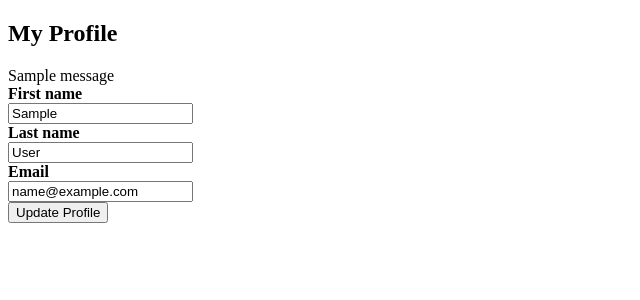
After one commit to jtutor26/video_chat, a Django app: page /profile/ in a window 1280 px wide. The commit adds this page. Shown: the top 300 px of the page, without its empty margins (0-640 px from the left). Run offline with Django 5.2, Linux system fonts and the light colour scheme; a user stored in the database is signed in; tables that the repository leaves empty hold one stand-in row (values such as "Sample post"); one stand-in notice (Sample message) is shown.

Commit message:
Profile update page

```diff
--- a/config/settings.py
+++ b/config/settings.py
@@ -120,5 +120,4 @@ STATIC_URL = 'static/'
 
 
 # Using our custom user model instead of the normal one
-
 AUTH_USER_MODEL = 'users.CustomUser'
--- a/config/templates/base.html
+++ b/config/templates/base.html
@@ -3,6 +3,7 @@
     <title>VideoChat - {%block title%}{%endblock title%}</title>
 </head>
 <body>
+    <!--NEED A NAV BAR-->
     {%block content%}
     {%endblock content%}
 </body>
--- a/config/urls.py
+++ b/config/urls.py
@@ -18,6 +18,6 @@ from django.contrib import admin
 from django.urls import path, include
 
 urlpatterns = [
+    path('', include('users.urls')),
     path('admin/', admin.site.urls),
-    path('', include('users.urls'))
 ]
--- a/users/forms.py
+++ b/users/forms.py
@@ -2,15 +2,28 @@ from django import forms
 from django.contrib.auth.forms import UserCreationForm, AuthenticationForm
 from .models import CustomUser
 
+# Register Form
 class CustomUserCreationForm(UserCreationForm):
     class Meta:
         model = CustomUser
         # fields the user will fill out when creating an account
         fields = ('email', 'first_name', 'last_name')
 
+# Login Form
 class CustomAuthenticationForm(AuthenticationForm):
     # We override the default 'username' field to look like an Email field
     username = forms.CharField(
         label='Email',
         widget=forms.EmailInput(attrs={'class': 'form-control', 'autocomplete': 'email'})
     )
+
+# Update Form
+class UserUpdateForm(forms.ModelForm):
+    class Meta:
+        model = CustomUser
+        fields = ('first_name', 'last_name', 'email')
+
+    def __init__(self, *args, **kwargs):
+        super(UserUpdateForm, self).__init__(*args, **kwargs)
+        for field in self.fields:
+            self.fields[field].widget.attrs.update({'class': 'form-control'})
--- /dev/null
+++ b/users/templates/users/profile.html
@@ -0,0 +1,34 @@
+{% extends 'base.html' %}
+
+{% block content %}
+    <h2>My Profile</h2>
+
+    {% if messages %}
+        {% for message in messages %}
+            <div>
+                {{ message }}
+            </div>
+        {% endfor %}
+    {% endif %}
+
+    <div>
+        <form method="post">
+            {% csrf_token %}
+
+            {% for field in form %}
+                <div>
+                    <label><strong>{{ field.label }}</strong></label>
+                    <br>
+                    {{ field }}
+                    {% if field.errors %}
+                        <div>
+                            {{ field.errors }}
+                        </div>
+                    {% endif %}
+                </div>
+            {% endfor %}
+
+            <button type="submit">Update Profile</button>
+        </form>
+    </div>
+{% endblock %}
--- a/users/urls.py
+++ b/users/urls.py
@@ -5,4 +5,5 @@ urlpatterns = [
     path('register/', views.register_view, name='register'),
     path('login/', views.login_view, name='login'),
     path('logout/', views.logout_view, name='logout'),
+    path('profile/', views.profile_view, name='profile'),
 ]
--- a/users/views.py
+++ b/users/views.py
@@ -1,6 +1,8 @@
 from django.shortcuts import render, redirect
-from django.contrib.auth import login, logout, authenticate
-from .forms import CustomUserCreationForm, CustomAuthenticationForm
+from django.contrib.auth import login, logout
+from django.contrib.auth.decorators import login_required
+from django.contrib import messages
+from .forms import CustomUserCreationForm, CustomAuthenticationForm, UserUpdateForm
 
 
 
@@ -25,7 +27,7 @@ def login_view(request):
         if form.is_valid():
             user = form.get_user()
             login(request, user)
-            return redirect('dashboard')
+            return redirect('profile')
     else:
         form = CustomAuthenticationForm()
     return render(request, 'users/login.html', {'form': form})
@@ -36,3 +38,18 @@ def logout_view(request):
     # youll never guess what this one does
     logout(request)
     return redirect('login')
+
+
+@login_required
+def profile_view(request):
+    if request.method == 'POST':
+        form = UserUpdateForm(request.POST, instance=request.user)
+        if form.is_valid():
+            form.save()
+            messages.success(request, 'Your profile has been updated!')
+            return redirect('profile')
+    else:
+        # Pre-fill the form with the current user's data
+        form = UserUpdateForm(instance=request.user)
+
+    return render(request, 'users/profile.html', {'form': form})
```
Also changed, not shown: users/templates/users/login.html (+4 -4 lines).
